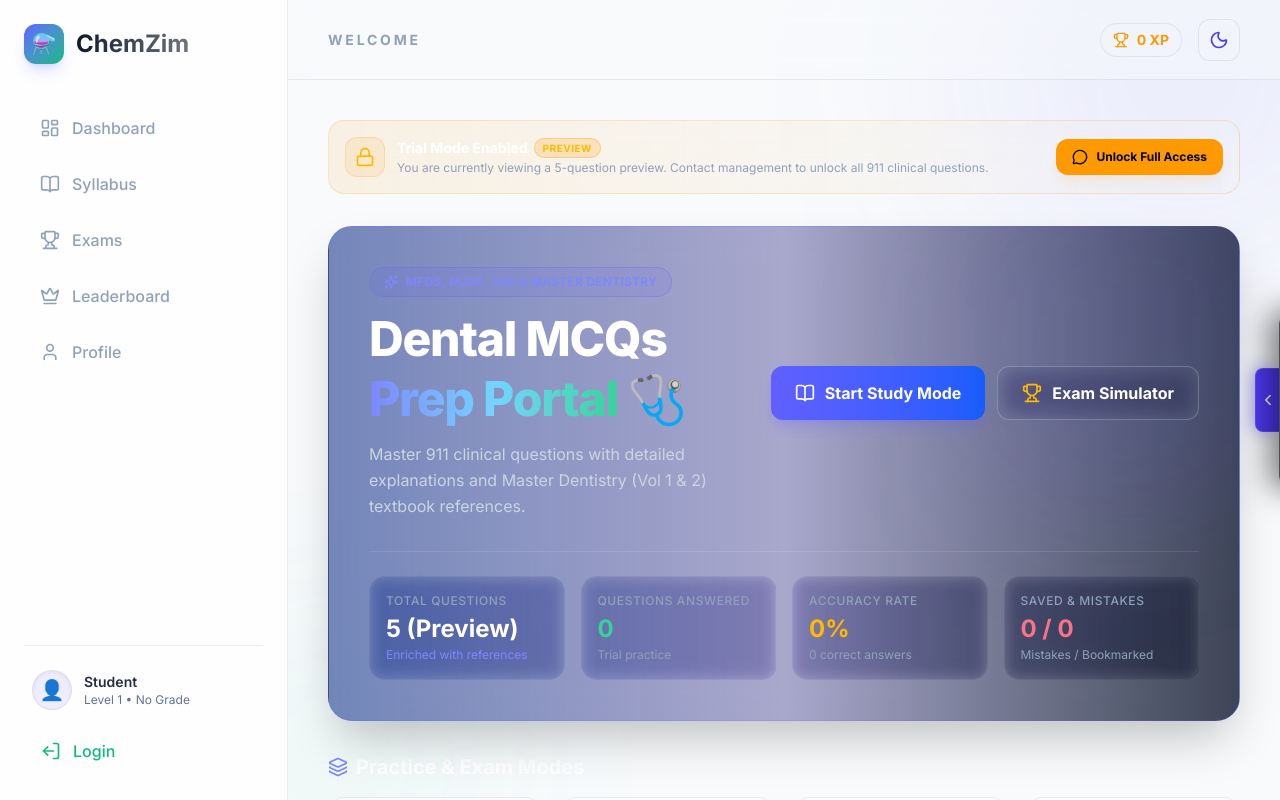
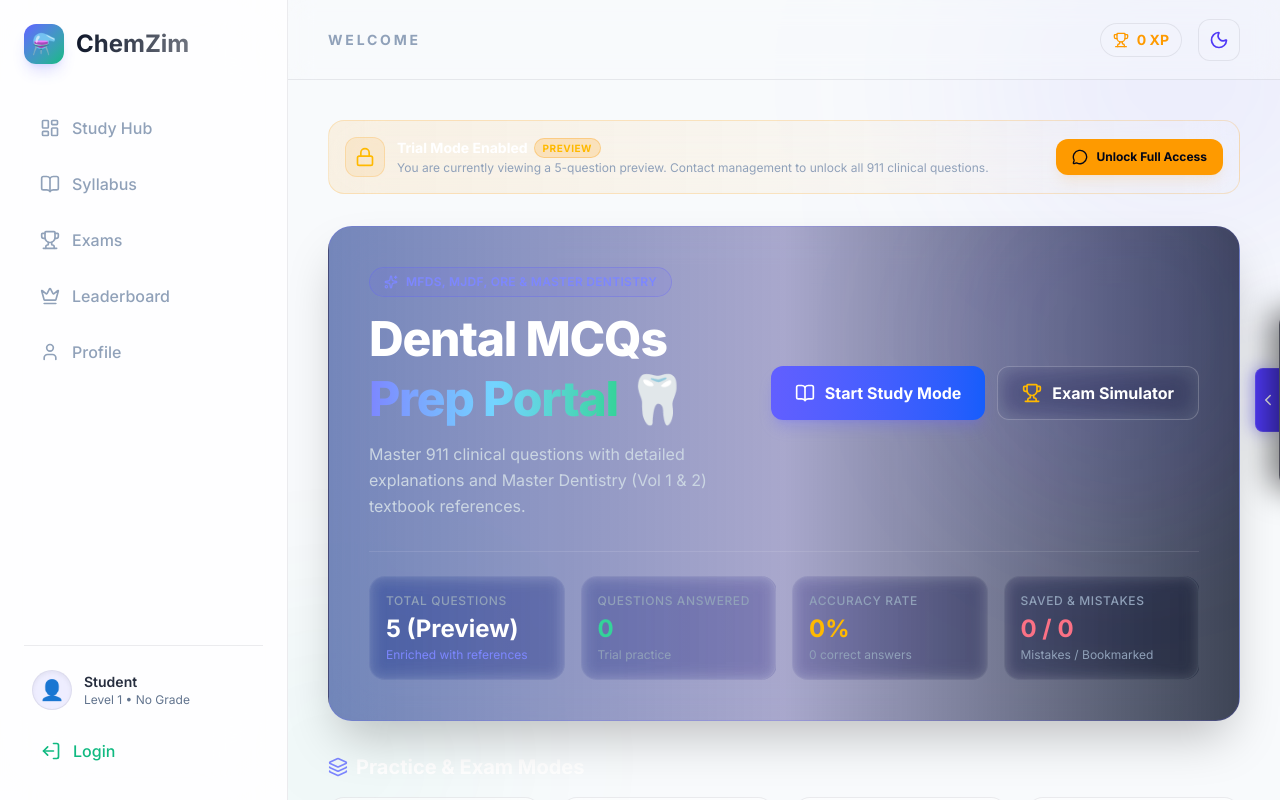
Before and after one commit to Hazimjbr/chemzimig, a Next.js app: page /dashboard/dental in a window 1280 px wide. Built offline with nearby package versions, Linux system fonts and the light colour scheme; no server answers.

Commit message:
Change dashboard sidebar links to Study Hub and Exam Simulator and configure dynamic logo links

```diff
--- a/app/admin/page.tsx
+++ b/app/admin/page.tsx
@@ -744,7 +744,7 @@
                                                      </div>
                                                      <button
                                                          onClick={() => {
-                                                             const inviteMsg = `Welcome to ChemZim! 👋\n\nYour account has been created successfully.\n\n🔐 Credentials:\nUsername: ${createdCredentials.username}\nPassword: ${createdCredentials.password || '••••••••'}\n\n🔗 Access here: ${window.location.origin}/login`;
+                                                             const inviteMsg = `Welcome to ChemZim! 👋\n\nYour account has been created successfully.\n\n🔐 Credentials:\nUsername: ${createdCredentials.username}\nPassword: ${createdCredentials.password || '••••••••'}\n\n🔗 Access here: https://chemzim.vercel.app/`;
                                                              navigator.clipboard.writeText(inviteMsg);
                                                              setCopiedField('invite');
                                                              setTimeout(() => setCopiedField(null), 1500);
--- a/app/dashboard/dental/page.tsx
+++ b/app/dashboard/dental/page.tsx
@@ -86,7 +86,7 @@
               <span>MFDs, MJDF, ORE & Master Dentistry</span>
             </div>
             <h1 className="text-3xl md:text-5xl font-extrabold text-white tracking-tight leading-tight">
-              Dental MCQs <span className="bg-gradient-to-r from-indigo-400 via-sky-300 to-emerald-400 bg-clip-text text-transparent">Prep Portal</span> 🩺
+              Dental MCQs <span className="bg-gradient-to-r from-indigo-400 via-sky-300 to-emerald-400 bg-clip-text text-transparent">Prep Portal</span> 🦷
             </h1>
             <p className="text-slate-300 text-sm md:text-base leading-relaxed">
               Master 911 clinical questions with detailed explanations and Master Dentistry (Vol 1 & 2) textbook references.
--- a/app/dashboard/layout.tsx
+++ b/app/dashboard/layout.tsx
@@ -19,8 +19,12 @@
 import { useGamification } from '@/contexts/GamificationContext';
 import ThemeToggle from '@/components/ui/ThemeToggle';
 
+const ToothIcon = ({ className }: { className?: string }) => (
+    <span className={`text-lg leading-none ${className || ''}`}>🦷</span>
+);
+
 const chemistryNavItems = [
-    { name: 'Dashboard', href: '/dashboard', icon: LayoutDashboard },
+    { name: 'Study Hub', href: '/dashboard', icon: LayoutDashboard },
     { name: 'Syllabus', href: '/dashboard/curriculum', icon: BookOpen },
     { name: 'Exams', href: '/dashboard/quizzes', icon: Trophy },
     { name: 'Leaderboard', href: '/dashboard/leaderboard', icon: Crown },
@@ -28,7 +32,7 @@
 ];
 
 const dentalNavItems = [
-    { name: 'Dashboard', href: '/dashboard/dental', icon: LayoutDashboard },
+    { name: 'Exam Simulator', href: '/dashboard/dental', icon: LayoutDashboard },
     { name: 'Leaderboard', href: '/dashboard/leaderboard', icon: Crown },
     { name: 'Profile', href: '/dashboard/profile', icon: User },
 ];
@@ -76,7 +80,7 @@
             `}>
                 <div className="flex flex-col h-full p-6">
                     <div className="flex items-center justify-between mb-10">
-                        <Link href="/" className="flex items-center gap-3 group">
+                        <Link href={isDentalUser ? "/dashboard/dental" : "/dashboard"} className="flex items-center gap-3 group">
                             <div className="w-10 h-10 rounded-xl bg-gradient-to-br from-indigo-500 to-emerald-500 flex items-center justify-center text-xl shadow-lg shadow-indigo-500/20 group-hover:scale-110 transition-transform">
                                 {isDentalUser ? '🦷' : '⚗️'}
                             </div>
--- a/lib/dental-store.ts
+++ b/lib/dental-store.ts
@@ -30,7 +30,7 @@
   },
   {
     name: 'Periodontics',
-    icon: '🩺',
+    icon: '🦷',
     description: 'Gingival diseases, periodontal surgery, scaling & root planing',
     color: 'from-purple-500/20 to-violet-500/20 border-purple-500/30 text-purple-400'
   },
```
